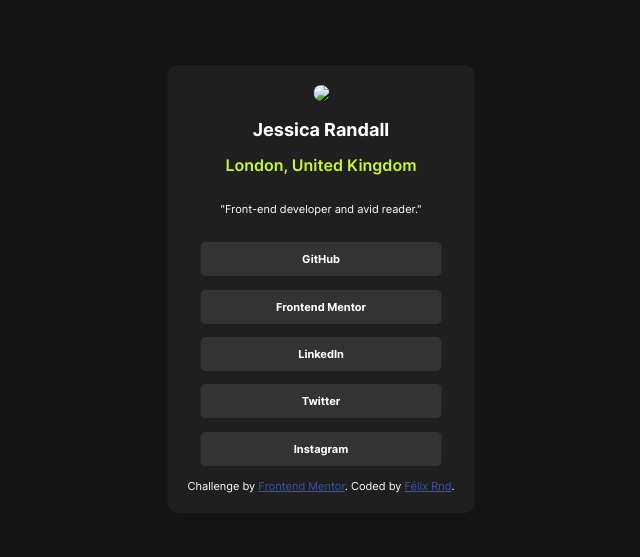
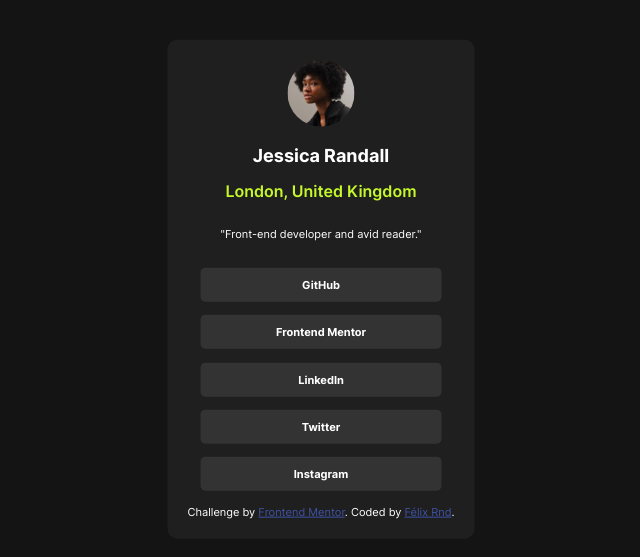
Before and after one commit to FelixRnd/Profil-de-liens-sociaux, a plain HTML site: page index.html in a window 1280 px wide. Shown: the part 111-668 px from the top of the page, without its empty margins (319-959 px from the left). Drawn offline with Linux system fonts and the light colour scheme; the site is published under a folder, as on GitHub Pages, so addresses that start at the root find nothing.

Commit message:
Changement ordre dossier

```diff
--- a/index.html
+++ b/index.html
@@ -10,7 +10,7 @@
 </head>
 <body>
   <section class="profil">
-    <img src="/assets/images/avatar-jessica.jpeg" class="profil_img">
+    <img src="avatar-jessica.jpeg" class="profil_img">
     <h1>Jessica Randall</h1>
     <h2 class="city">London, United Kingdom</h2>
     <p>"Front-end developer and avid reader."</p>
```
Also changed, not shown: avatar-jessica.jpeg (renamed from assets/images/avatar-jessica.jpeg).
